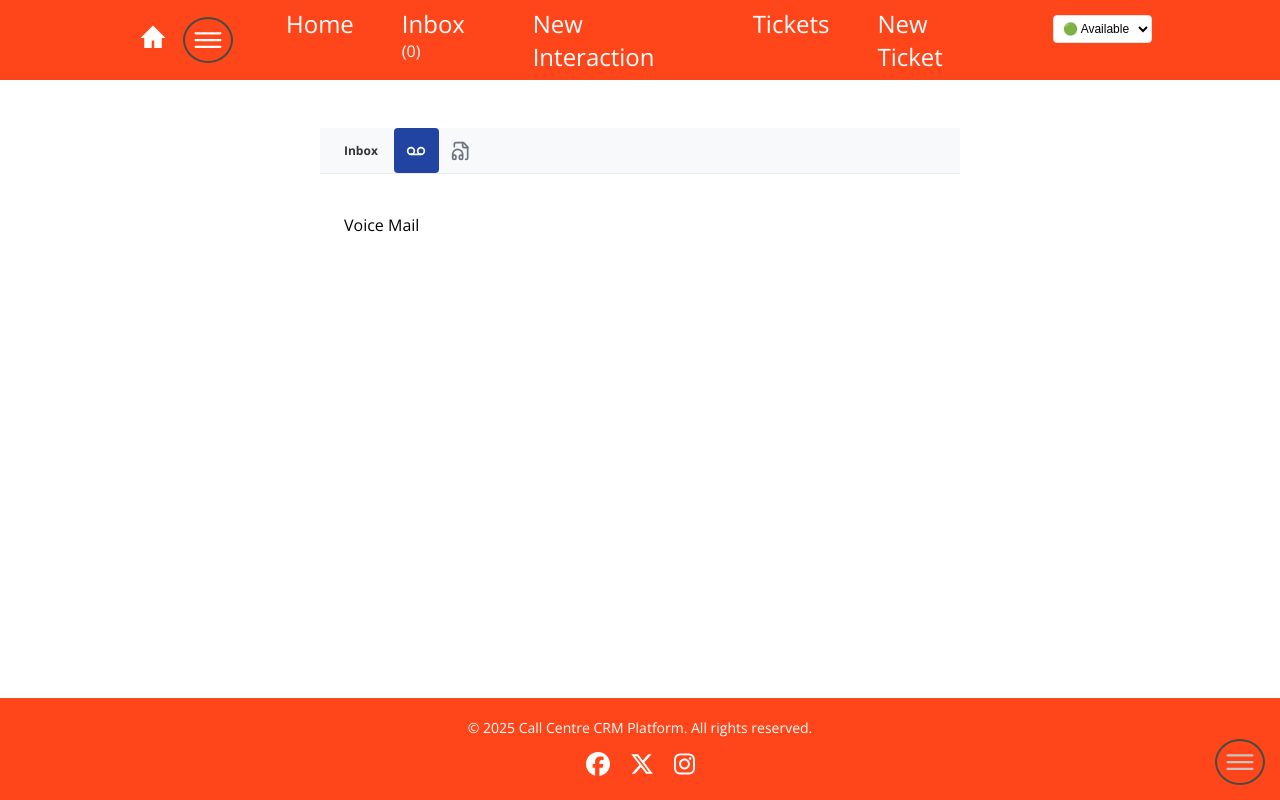
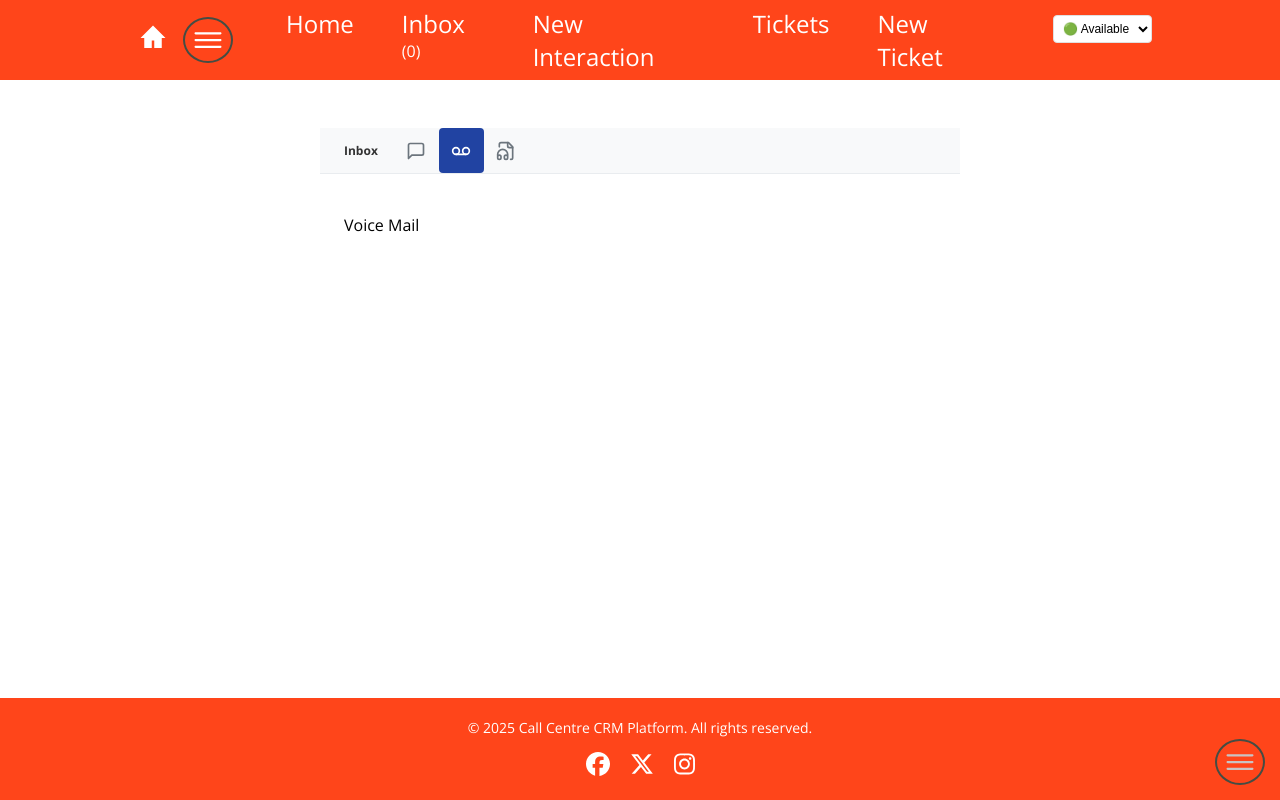
Before and after one commit to Mikaela-D/FYP-Frontend, a Next.js app: page /inbox in a window 1280 px wide. Built offline with nearby package versions, Linux system fonts and the light colour scheme; no server answers.

Commit message:
Added tooltips

```diff
--- a/pages/inbox/index.js
+++ b/pages/inbox/index.js
@@ -1,7 +1,7 @@
 "use client";
 
 import { useState } from "react";
-import { Voicemail, FileAudio } from "lucide-react";
+import { Voicemail, FileAudio, MessageSquare } from "lucide-react";
 import styles from "./inbox.module.css";
 
 export default function Inbox() {
@@ -13,9 +13,19 @@ export default function Inbox() {
         <div className={styles["inbox-label"]}>Inbox</div>
         <button
           className={`${styles["tab-button"]} ${
+            activeTab === "direct-message" ? styles["active"] : ""
+          }`}
+          onClick={() => setActiveTab("direct-message")}
+          title="Direct Messages"
+        >
+          <MessageSquare size={20} />
+        </button>
+        <button
+          className={`${styles["tab-button"]} ${
             activeTab === "voicemail" ? styles["active"] : ""
           }`}
           onClick={() => setActiveTab("voicemail")}
+          title="Voicemails"
         >
           <Voicemail size={20} />
         </button>
@@ -24,11 +34,13 @@ export default function Inbox() {
             activeTab === "recordings" ? styles["active"] : ""
           }`}
           onClick={() => setActiveTab("recordings")}
+          title="Recordings"
         >
           <FileAudio size={20} />
         </button>
       </div>
       <div className={styles["tab-content"]}>
+        {activeTab === "direct-message" && <p>Direct Message</p>}
         {activeTab === "voicemail" && <p>Voice Mail</p>}
         {activeTab === "recordings" && <p>Recordings</p>}
       </div>
```
